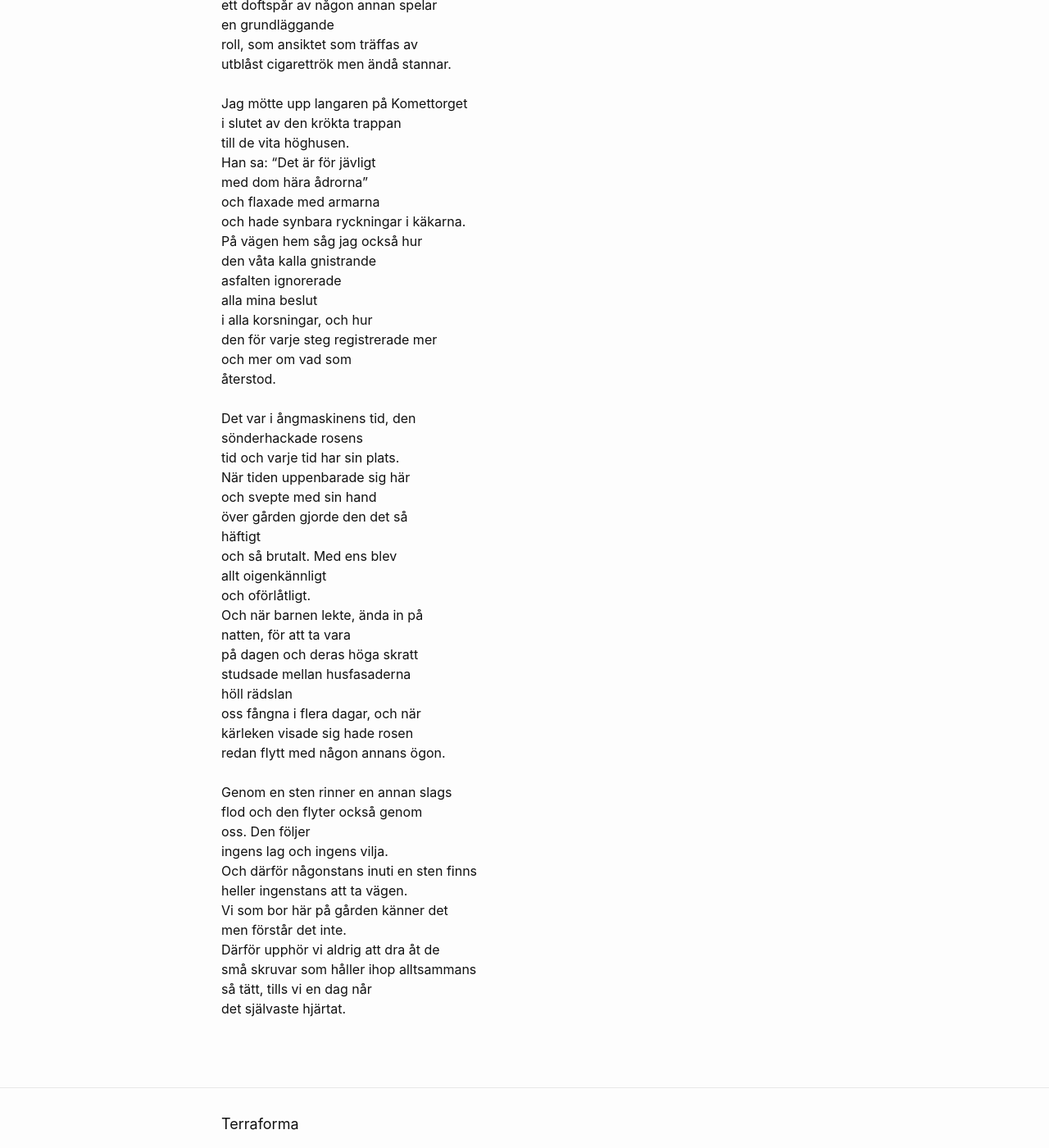
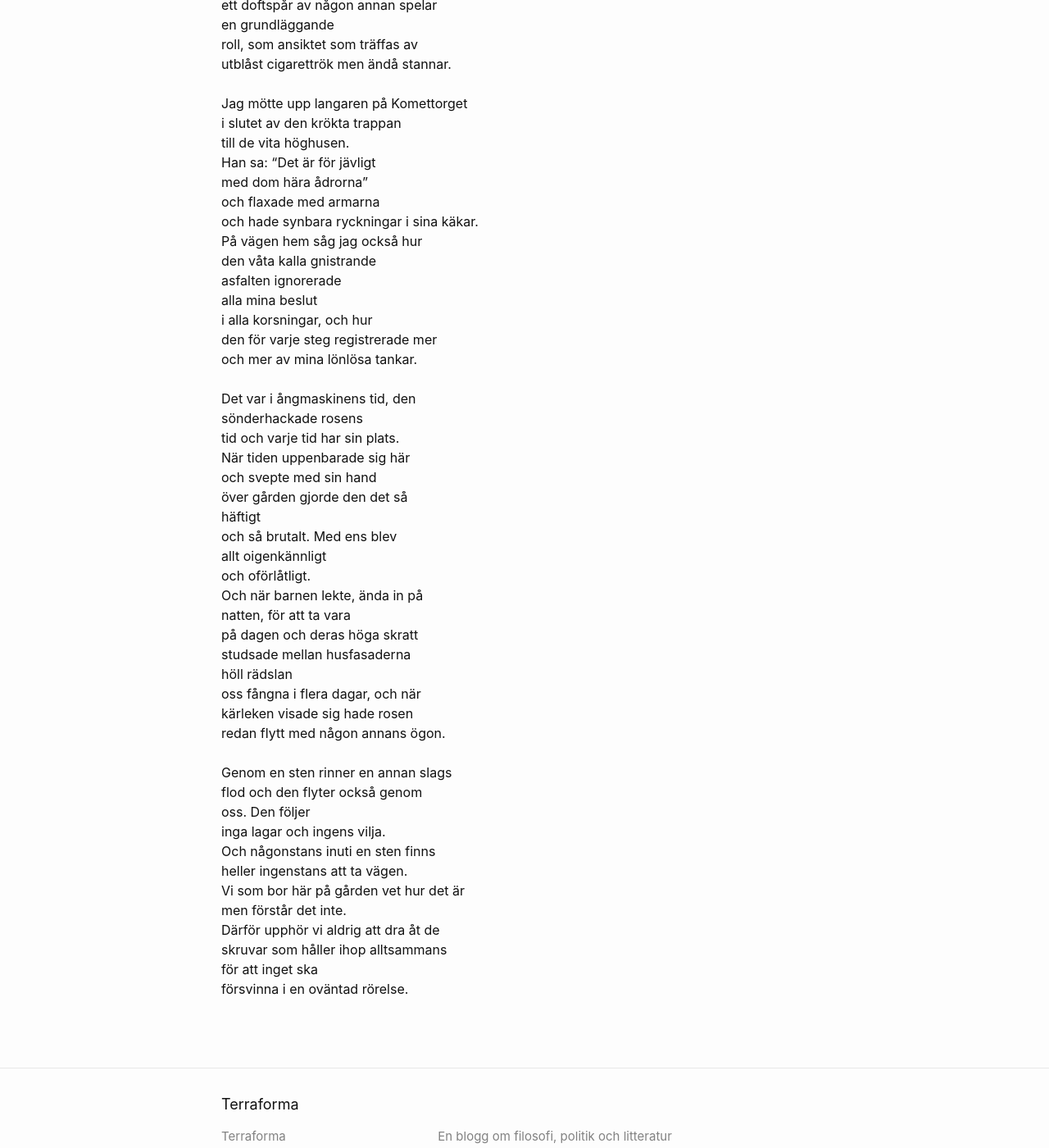
Before and after one commit to terr4form4/terr4form4.github.io, a Jekyll site: the page built from _posts/poesi/2024-01-03-dikter-2023-2024.md, in a window 1280 px wide and 1400 px high, scrolled down 8105 px. Shown: the whole window at 82% size. Built offline with Jekyll 4.4.1, drawn with Linux system fonts in a browser that asks for light colours; comment, search, counter and statistics services are not loaded; some of the changed text lies outside the part shown.

Commit message:
ångmaskinen

```diff
--- a/_posts/poesi/2024-01-03-dikter-2023-2024.md
+++ b/_posts/poesi/2024-01-03-dikter-2023-2024.md
@@ -338,15 +338,14 @@ till de vita höghusen.<br/>
 Han sa: "Det är för jävligt<br/>
 med dom hära ådrorna"<br/>
 och flaxade med armarna<br/>
-och hade synbara ryckningar i käkarna.<br/>
+och hade synbara ryckningar i sina käkar.<br/>
 På vägen hem såg jag också hur<br/>
 den våta kalla gnistrande<br/>
 asfalten ignorerade<br/>
 alla mina beslut<br/>
 i alla korsningar, och hur<br/>
 den för varje steg registrerade mer<br/>
-och mer om vad som<br/>
-återstod.<br/>
+och mer av mina lönlösa tankar.<br/>
 <br/>
 Det var i ångmaskinens tid, den<br/>
 sönderhackade rosens<br/>
@@ -370,13 +369,13 @@ redan flytt med någon annans ögon.<br/>
 Genom en sten rinner en annan slags<br/>
 flod och den flyter också genom<br/>
 oss. Den följer<br/>
-ingens lag och ingens vilja.<br/>
-Och därför någonstans inuti en sten finns<br/>
+inga lagar och ingens vilja.<br/>
+Och någonstans inuti en sten finns<br/>
 heller ingenstans att ta vägen.<br/>
-Vi som bor här på gården känner det<br/>
+Vi som bor här på gården vet hur det är<br/>
 men förstår det inte.<br/>
 Därför upphör vi aldrig att dra åt de<br/>
-små skruvar som håller ihop alltsammans<br/>
-så tätt, tills vi en dag når<br/>
-det självaste hjärtat.<br/>
+skruvar som håller ihop alltsammans<br/>
+för att inget ska<br/>
+försvinna i en oväntad rörelse.<br/>
 <br/>
```
Also changed, not shown: other parts of _posts/poesi/2024-01-03-dikter-2023-2024.md (+1 -1 lines).
